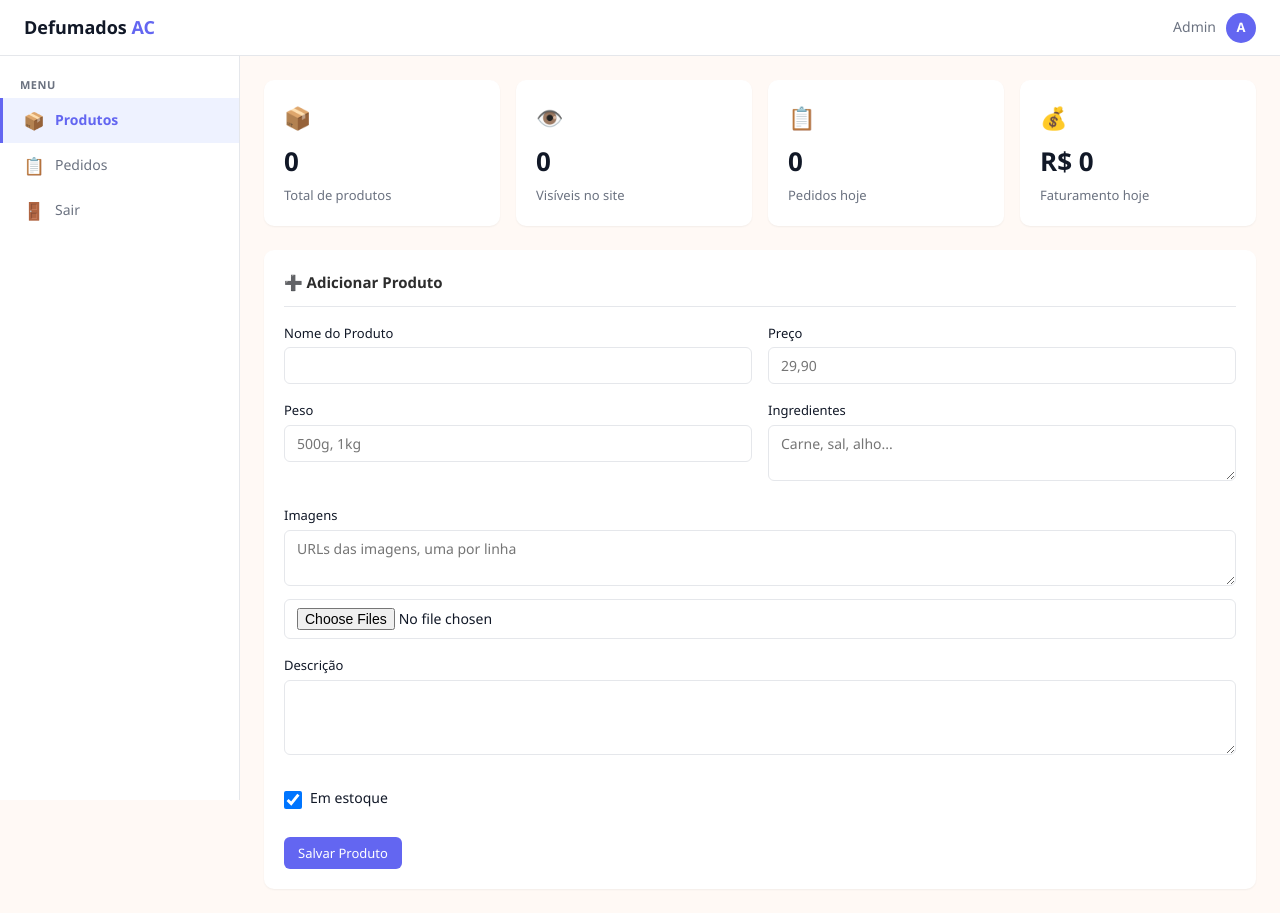
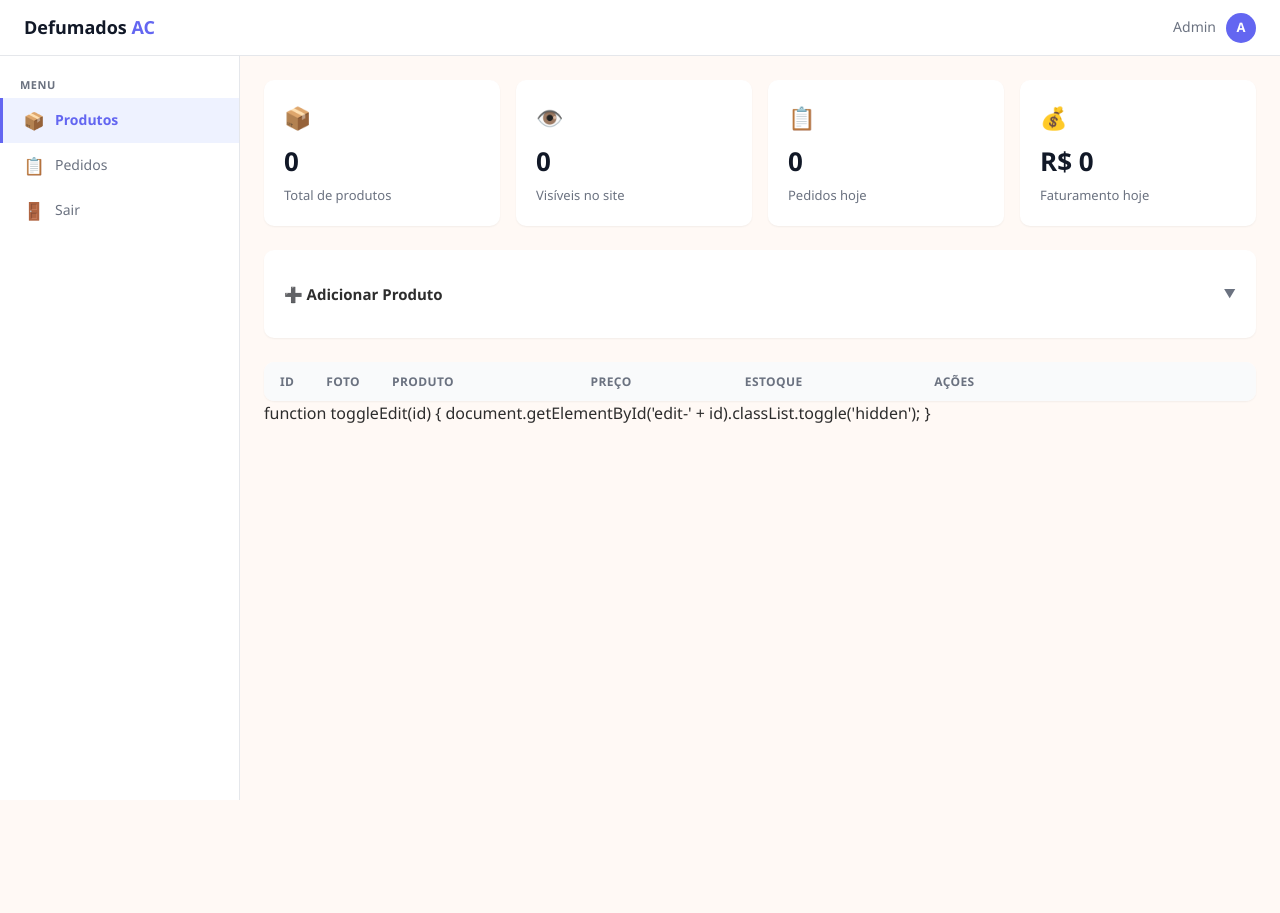
Before and after one commit to erickboechat/defumados-loja, a Flask app: page /admin in a window 1280 px wide. Shown: the top 913 px of the page. After the commit the page ends 800 px from the top, so only its background shows below. Run offline with Flask 3, Linux system fonts and the light colour scheme; the visitor is signed in with stand-in values (Sample User, id 1); data that the repository does not hold is empty; some libraries are stand-ins or nearby versions.

Commit message:
Dashboard: Adicionar Produto vira card colapsavel (click no titulo abre/fecha)

```diff
--- a/templates/admin/dashboard.html
+++ b/templates/admin/dashboard.html
@@ -28,7 +28,11 @@
 </div>
 
 <div class="admin-card" style="margin-bottom:24px;width:100%;box-sizing:border-box;">
-  <div style="font-size:15px;font-weight:600;margin-bottom:16px;padding-bottom:12px;border-bottom:1px solid var(--admin-border);">➕ Adicionar Produto</div>
+  <div id="add-produto-header" style="font-size:15px;font-weight:600;padding:12px 0;cursor:pointer;display:flex;align-items:center;justify-content:space-between;user-select:none;">
+    <span>➕ Adicionar Produto</span>
+    <span id="add-produto-icon" style="font-size:12px;color:var(--admin-text-secondary);transition:transform 0.2s;">▼</span>
+  </div>
+  <div id="add-produto-form" style="display:none;padding-top:12px;border-top:1px solid var(--admin-border);">
     <form method="POST" action="/admin/add" enctype="multipart/form-data">
       <input type="hidden" name="csrf_token" value="{{ csrf_token() }}">
       <div class="admin-form-grid">
@@ -65,6 +69,21 @@
       <button type="submit" class="admin-btn admin-btn-primary" style="margin-top:16px;">Salvar Produto</button>
     </form>
   </div>
+</div>
+
+<script>
+document.getElementById('add-produto-header').addEventListener('click', function() {
+  var form = document.getElementById('add-produto-form');
+  var icon = document.getElementById('add-produto-icon');
+  if (form.style.display === 'none') {
+    form.style.display = 'block';
+    icon.style.transform = 'rotate(180deg)';
+  } else {
+    form.style.display = 'none';
+    icon.style.transform = 'rotate(0deg)';
+  }
+});
+</script>
 
 <div class="admin-table-card" style="width:100%;box-sizing:border-box;">
   <table>
```
Lines whose indentation alone changed are shown as unchanged.
